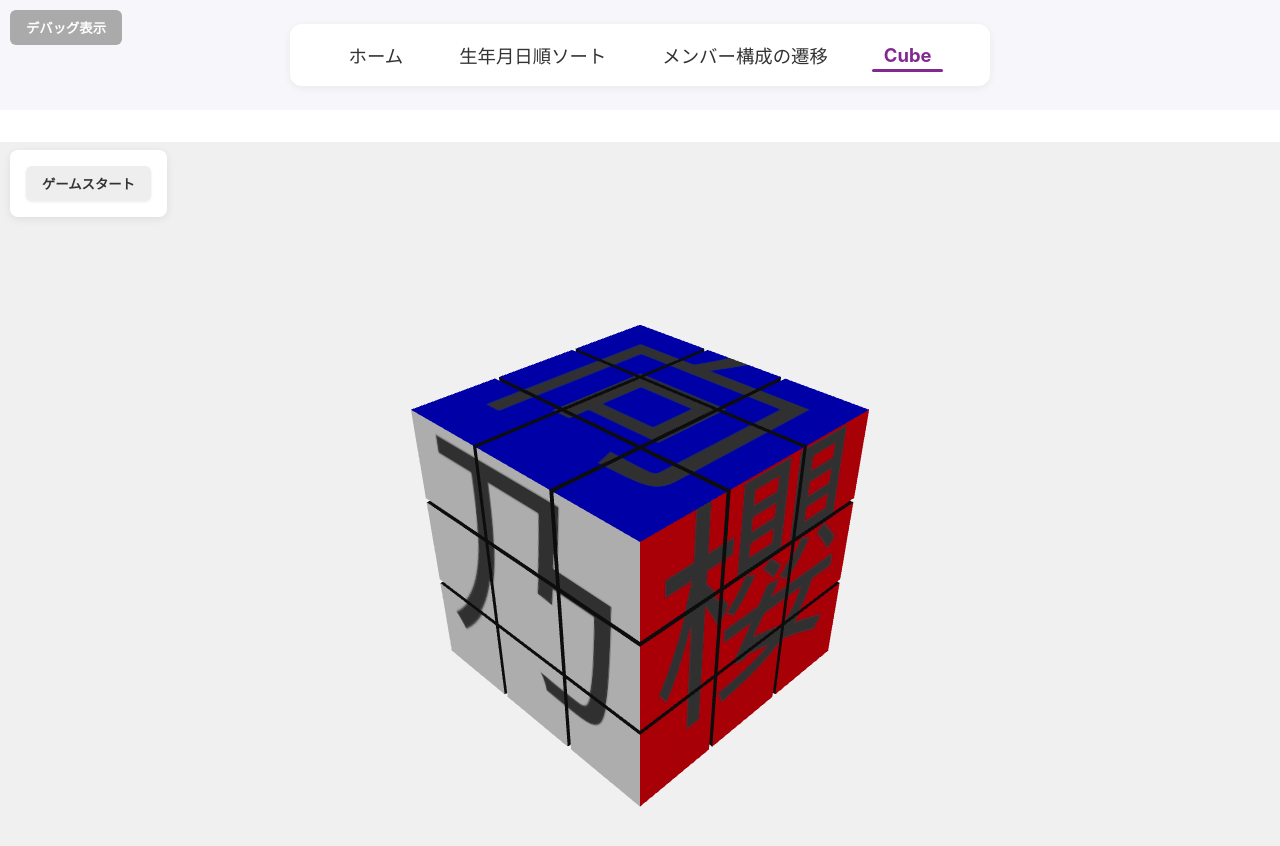
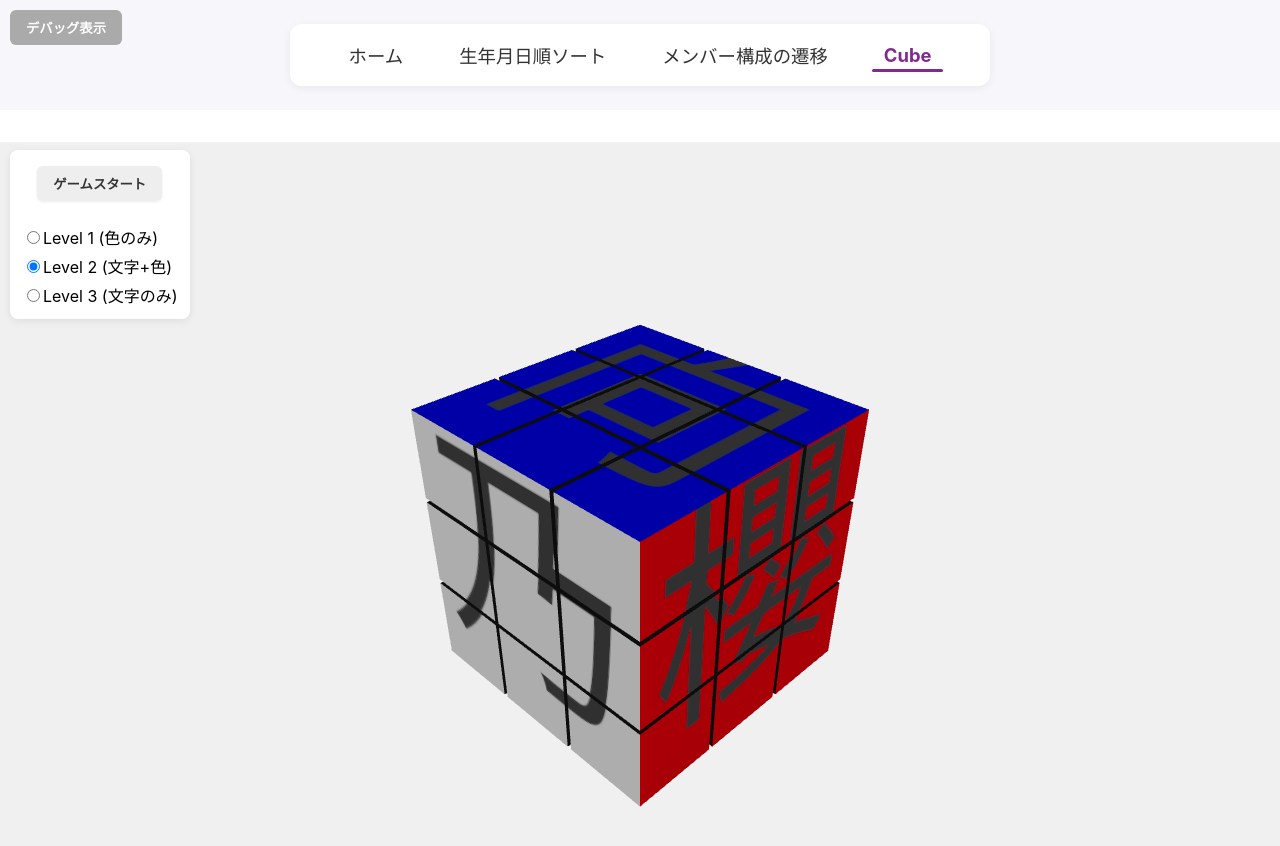
Before and after one commit to nogi-info/Sakamichi, a React (Create React App) app in the folder frontend/: page /cube in a window 1280 px wide. Shown: the top 846 px of the page. Built offline with nearby package versions, Linux system fonts and the light colour scheme.

Commit message:
難易度３パターン追加

```diff
--- a/frontend/src/features/rubiks-cube/components/RubiksCube.jsx
+++ b/frontend/src/features/rubiks-cube/components/RubiksCube.jsx
@@ -24,6 +24,9 @@ const CSV_FILE_PATH = "/Sakamichi/data/sakamichi_combined.csv"; // CSVファイ
 function RubiksCube({ initialFaceKanji = "乃木櫻日向坂" }) {
   // faceKanjiをstateで管理し、初期値はinitialFaceKanjiとする
   const [faceKanji, setFaceKanji] = useState(initialFaceKanji);
+  // 難易度を管理するstateを追加し、初期値をLevel 2 (2) に設定
+  // Level 1: 文字なし色あり, Level 2: 文字あり色あり, Level 3: 文字あり色なし
+  const [difficulty, setDifficulty] = useState(2);
 
   // CSVデータの読み込みとfaceKanjiの設定ロジックを関数として定義
   const loadAndSetRandomFaceKanji = async () => {
@@ -83,7 +86,7 @@ function RubiksCube({ initialFaceKanji = "乃木櫻日向坂" }) {
   const { time, startStopwatch, stopStopwatch, resetStopwatch } = useStopwatch();
 
   // キューブ状態管理
-  // faceKanjiをuseCubeStateに渡す
+  // faceKanjiとdifficultyをuseCubeStateに渡す
   const {
     cubelets,
     setCubelets,
@@ -107,7 +110,7 @@ function RubiksCube({ initialFaceKanji = "乃木櫻日向坂" }) {
     judgeCleared,
     gameStarted,
     setGameStarted,
-  } = useCubeState(faceKanji, stopStopwatch);
+  } = useCubeState(faceKanji, difficulty, stopStopwatch); // difficultyを引数として追加
 
   // カメラ制御
   const {
@@ -284,6 +287,40 @@ function RubiksCube({ initialFaceKanji = "乃木櫻日向坂" }) {
           {gameStarted && !isCleared ? "ゲーム中" : "ゲームスタート"}
         </button>
 
+        {/* 難易度選択 */}
+        <div style={{ display: "flex", flexDirection: "column", gap: "5px", marginTop: "10px" }}>
+          <label>
+            <input
+              type="radio"
+              value={1}
+              checked={difficulty === 1}
+              onChange={() => setDifficulty(1)}
+              disabled={gameStarted && !isCleared}
+            />
+            Level 1 (色のみ)
+          </label>
+          <label>
+            <input
+              type="radio"
+              value={2}
+              checked={difficulty === 2}
+              onChange={() => setDifficulty(2)}
+              disabled={gameStarted && !isCleared}
+            />
+            Level 2 (文字+色)
+          </label>
+          <label>
+            <input
+              type="radio"
+              value={3}
+              checked={difficulty === 3}
+              onChange={() => setDifficulty(3)}
+              disabled={gameStarted && !isCleared}
+            />
+            Level 3 (文字のみ)
+          </label>
+        </div>
+
         {/* <button
           style={{
             ...buttonStyle,
--- a/frontend/src/features/rubiks-cube/hooks/useCubeState.js
+++ b/frontend/src/features/rubiks-cube/hooks/useCubeState.js
@@ -11,9 +11,10 @@ import { isCubeSolved } from "../utils/cubeCheckUtils";
 /**
  * ルービックキューブの基本状態を管理するカスタムフック
  * @param {string} faceKanji - 各面に表示する漢字文字列
+ * @param {number} difficulty - 難易度 (1: 色のみ, 2: 文字+色, 3: 文字のみ)
  * @param {function} stopStopwatch - ストップウォッチを停止する関数
  */
-export function useCubeState(faceKanji = "乃木櫻日向坂", stopStopwatch) { // stopStopwatchを引数として受け取る
+export function useCubeState(faceKanji = "乃木櫻日向坂", difficulty, stopStopwatch) { // difficultyを引数として受け取る
   // キューブレットの状態
   const [cubelets, setCubelets] = useState(createInitialCubelets());
   const [initialCubelets, setInitialCubelets] = useState(() => createInitialCubelets());
@@ -34,17 +35,19 @@ export function useCubeState(faceKanji = "乃木櫻日向坂", stopStopwatch) {
     const kanjiArr = faceKanji.slice(0, 6).split("");
     const textures = {};
     FACE_NAMES.forEach((face, i) => {
-      textures[face] = createFaceTextures(kanjiArr[i], face);
+      // createFaceTextures に difficulty を渡す
+      textures[face] = createFaceTextures(kanjiArr[i], face, difficulty);
     });
     return textures;
-  }, [faceKanji]);
+  }, [faceKanji, difficulty]); // difficultyが変更されたら再生成
 
   // 初期状態のfaceTexturesもstateで保持
   const [initialFaceTextures, setInitialFaceTextures] = useState(() => {
     const kanjiArr = faceKanji.slice(0, 6).split("");
     const textures = {};
     FACE_NAMES.forEach((face, i) => {
-      textures[face] = createFaceTextures(kanjiArr[i], face);
+      // createFaceTextures に difficulty を渡す
+      textures[face] = createFaceTextures(kanjiArr[i], face, difficulty);
     });
     return textures;
   });
@@ -117,13 +120,14 @@ export function useCubeState(faceKanji = "乃木櫻日向坂", stopStopwatch) {
   const judgeCleared = useCallback(async () => {
     // ゲームが開始されていない場合は何もしない
     if (!gameStarted) return;
-    const allMatch = isCubeSolved(cubelets);
+    // isCubeSolved に difficulty を渡す
+    const allMatch = isCubeSolved(cubelets, difficulty);
     setIsCleared(allMatch);
     if (allMatch && stopStopwatch) { // キューブがクリアされたらストップウォッチを停止
       stopStopwatch();
     }
     return allMatch;
-  }, [cubelets, stopStopwatch]); // 依存配列にstopStopwatchを追加
+  }, [cubelets, difficulty, stopStopwatch, gameStarted]); // 依存配列にdifficultyを追加
 
   /**
    * 静的なキューブレット（回転中でないもの）を取得
--- a/frontend/src/features/rubiks-cube/utils/cubeCheckUtils.js
+++ b/frontend/src/features/rubiks-cube/utils/cubeCheckUtils.js
@@ -3,9 +3,10 @@ import * as THREE from "three";
 /**
  * ルービックキューブの各面が元の状態に戻ったかを判定する関数
  * @param {Array} cubelets - 現在のcubelets配列
+ * @param {number} difficulty - 難易度 (1: 色のみ, 2: 文字+色, 3: 文字のみ)
  * @returns {boolean} - 全ての面が元の状態に戻っていればtrue
  */
-export function isCubeSolved(cubelets) {
+export function isCubeSolved(cubelets, difficulty) { // difficultyを引数に追加
   // 6面をチェック（外から見える面のみ）
   const faces = [
     { axis: 'x', value: -1 }, // left face
@@ -17,7 +18,8 @@ export function isCubeSolved(cubelets) {
   ];
 
   for (const face of faces) {
-    if (!isFaceSolved(cubelets, face.axis, face.value)) {
+    // isFaceSolved に difficulty を渡す
+    if (!isFaceSolved(cubelets, face.axis, face.value, difficulty)) {
       return false;
     }
   }
@@ -30,9 +32,10 @@ export function isCubeSolved(cubelets) {
  * @param {Array} cubelets - 現在のcubelets配列
  * @param {string} axis - 'x', 'y', 'z'のいずれか
  * @param {number} value - -1または1
+ * @param {number} difficulty - 難易度 (1: 色のみ, 2: 文字+色, 3: 文字のみ)
  * @returns {boolean} - その面が元の状態に戻っていればtrue
  */
-function isFaceSolved(cubelets, axis, value) {
+function isFaceSolved(cubelets, axis, value, difficulty) { // difficultyを引数に追加
   // 1. 指定した面のcubeletを抽出
   const faceCubelets = cubelets.filter(cubelet => {
     return cubelet.position[getAxisIndex(axis)] === value;
@@ -54,7 +57,12 @@ function isFaceSolved(cubelets, axis, value) {
     return false;
   }
 
-  // 4. 向きが全て同じかチェック
+  // 4. 難易度が1の場合は向きの判定をスキップしてtrueを返す
+  if (difficulty === 1) {
+    return true;
+  }
+
+  // 5. 向きが全て同じかチェック (difficultyが1でない場合のみ実行)
   if (!areOrientationsCorrect(faceCubelets)) {
     return false;
   }
@@ -178,6 +186,6 @@ function calculateOrientationVectors(cubelet) {
  */
 function vectorsEqual(v1, v2, tolerance = 1e-6) {
   return Math.abs(v1.x - v2.x) < tolerance &&
-         Math.abs(v1.y - v2.y) < tolerance &&
-         Math.abs(v1.z - v2.z) < tolerance;
+           Math.abs(v1.y - v2.y) < tolerance &&
+           Math.abs(v1.z - v2.z) < tolerance;
 }
--- a/frontend/src/features/rubiks-cube/utils/cubeUtils.js
+++ b/frontend/src/features/rubiks-cube/utils/cubeUtils.js
@@ -4,7 +4,8 @@ import * as THREE from "three";
 export const FACE_NAMES = ["front", "back", "right", "left", "top", "bottom"];
 
 // 1面を3x3に分割したテクスチャ配列を生成
-export function createFaceTextures(kanji, faceName, size = 192) {
+// difficultyを引数に追加
+export function createFaceTextures(kanji, faceName, difficulty, size = 192) {
   const FACE_COLORS = {
     front: "#ffffff",
     back: "#ffff00",
@@ -13,17 +14,30 @@ export function createFaceTextures(kanji, faceName, size = 192) {
     top: "#0000ff",
     bottom: "#00ff00"
   };
+
   const canvas = document.createElement("canvas");
   canvas.width = size;
   canvas.height = size;
   const ctx = canvas.getContext("2d");
+  // 背景色の設定
+  // Level 1, Level 2: 通常の6色
+  if (difficulty === 1 || difficulty === 2) {
     ctx.fillStyle = FACE_COLORS[faceName] || "#fff";
     ctx.fillRect(0, 0, size, size);
+  } else if (difficulty === 3) { // Level 3: 全て白
+    ctx.fillStyle = "#ffffff";
+    ctx.fillRect(0, 0, size, size);
+  }
+
+  // 文字の描画
+  // Level 2, Level 3: 文字あり
+  if (difficulty === 2 || difficulty === 3) {
     ctx.font = `${size * 0.9}px serif`;
     ctx.textAlign = "center";
     ctx.textBaseline = "middle";
-  ctx.fillStyle = "#222";
+    ctx.fillStyle = "#222"; // 文字の色
     ctx.fillText(kanji, size / 2, size / 2);
+  }
 
   const cell = size / 3;
   const textures = [];
```
Lines whose indentation alone changed are shown as unchanged.
